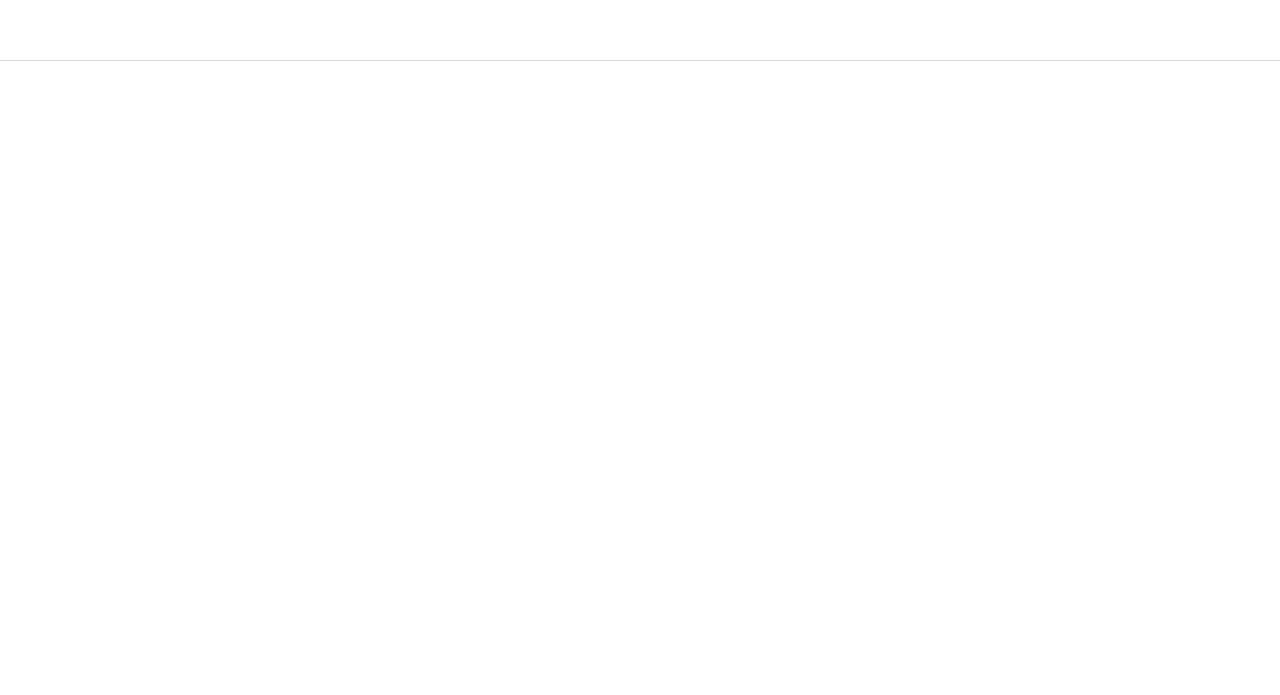
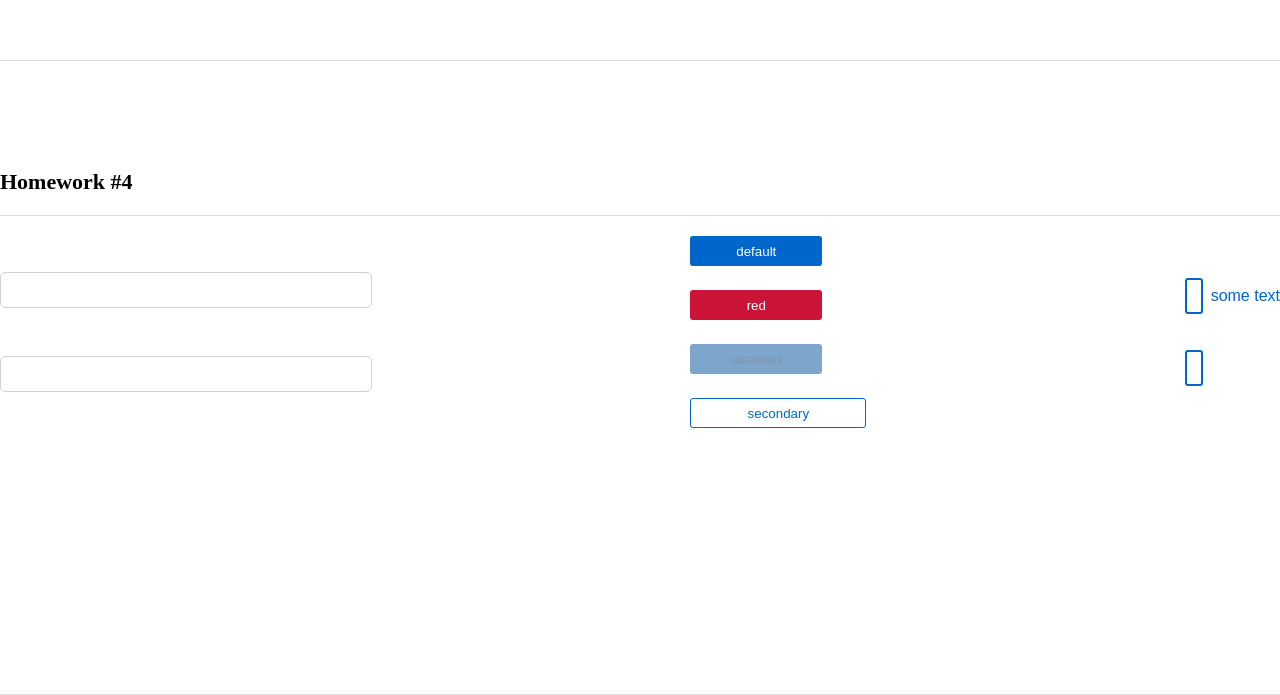
Before and after one commit to Nikolai-Doroshenko-93/home-work-autocheck, a React (Create React App) app: page /#/pre-junior in a window 1280 px wide. Shown: the part 1841-2536 px from the top of the page. Before the commit the page ends 1902 px from the top, so only its background shows below. Built offline with nearby package versions, Linux system fonts and the light colour scheme.

Commit message:
add hw4. add css

```diff
--- a/src/s1-main/App.tsx
+++ b/src/s1-main/App.tsx
@@ -3,6 +3,7 @@ import s from './App.module.css'
 import HW1 from '../s2-homeworks/hw01/HW1'
 import HW2 from '../s2-homeworks/hw02/HW2'
 import HW3 from '../s2-homeworks/hw03/HW3'
+import HW4 from '../s2-homeworks/hw04/HW4'
 
 function App() {
     return (
@@ -11,7 +12,7 @@ function App() {
             {/*раскомментировать по ходу выполнения*/}
             <HW2/>
             <HW3/>
-            {/*<HW4/>*/}
+            <HW4/>
 
             {/*при выполнении дз 5 и более - закомментировать здесь дз 1-4, так как они есть внутри дз 5*/}
             {/*<HW5/>*/}
--- a/src/s2-homeworks/hw04/common/c2-SuperButton/SuperButton.module.css
+++ b/src/s2-homeworks/hw04/common/c2-SuperButton/SuperButton.module.css
@@ -1,35 +1,61 @@
 .button {
+    width: 132px;
+    height: 30px;
+    border-radius: 3px;display: flex;
+    flex-direction: row;
+    justify-content: center;
+    align-items: center;
+    padding: 5px 24px;
+    gap: 10px;
+    border: none;
 }
 
 .disabled {
+    background: #004D99;
+    opacity: 0.5;
+    color: #002E5C;
 }
 
 .secondary {
+    color: #0066CC;
+    border: 1px solid #0066CC;
+    width: 176px;
+    background-color: white;
 }
 
 .default {
+    background: #0066CC;
+    color: #FFFFFF;
 }
 
 .red {
+    background: #CC1439;
+    color: #FFFFFF;
 }
 
 .default:hover {
+    background: #0080FF;
 }
 
 .red:hover {
+    background: #FF1A47;
 }
 
 .secondary:hover {
+    background: #E5F0FA;
 }
 
 
 .default:active {
+    background: #0059B3;
 }
 
 .secondary:active {
+    background: #C9E5FF;
 }
 
 .red:active {
+    background: #B31232;
 }
 
 .button:disabled {
--- a/src/s2-homeworks/hw04/common/c2-SuperButton/SuperButton.tsx
+++ b/src/s2-homeworks/hw04/common/c2-SuperButton/SuperButton.tsx
@@ -18,12 +18,17 @@ const SuperButton: React.FC<SuperButtonPropsType> = (
     }
 ) => {
     const finalClassName = s.button
-        // + (disabled
-        //         ? ...
-        //         : xType === 'red'
-        //             ? ...
-        + (className ? ' ' + className : '') // задачка на смешивание классов
-
+        + ' ' + (disabled
+                ? s.disabled
+                :
+                    xType === 'red'
+                    ? s.red
+                    :
+                    xType === 'secondary'
+                        ? s.secondary
+                        :
+                        s.default
+        )
     return (
         <button
             disabled={disabled}
```
